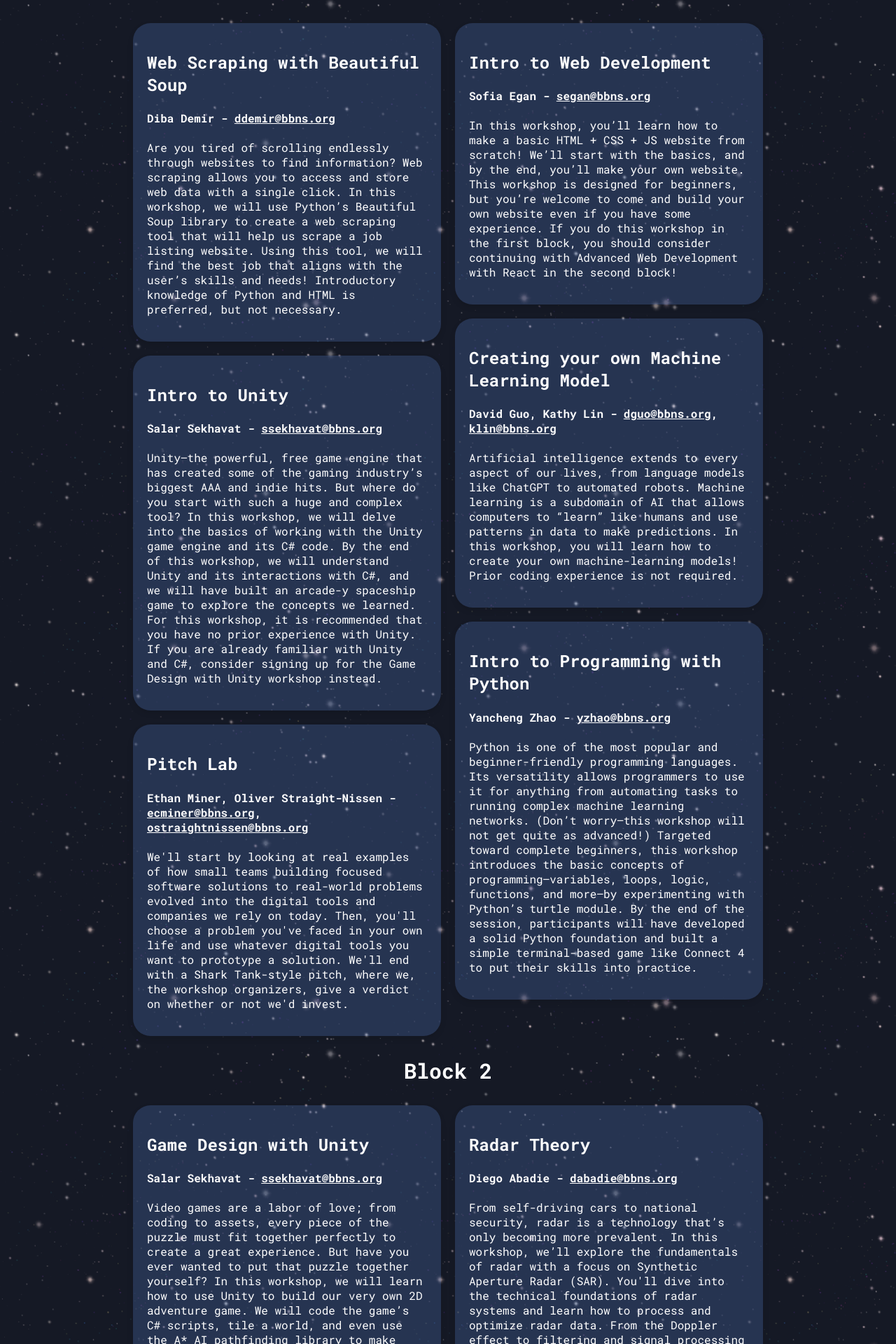
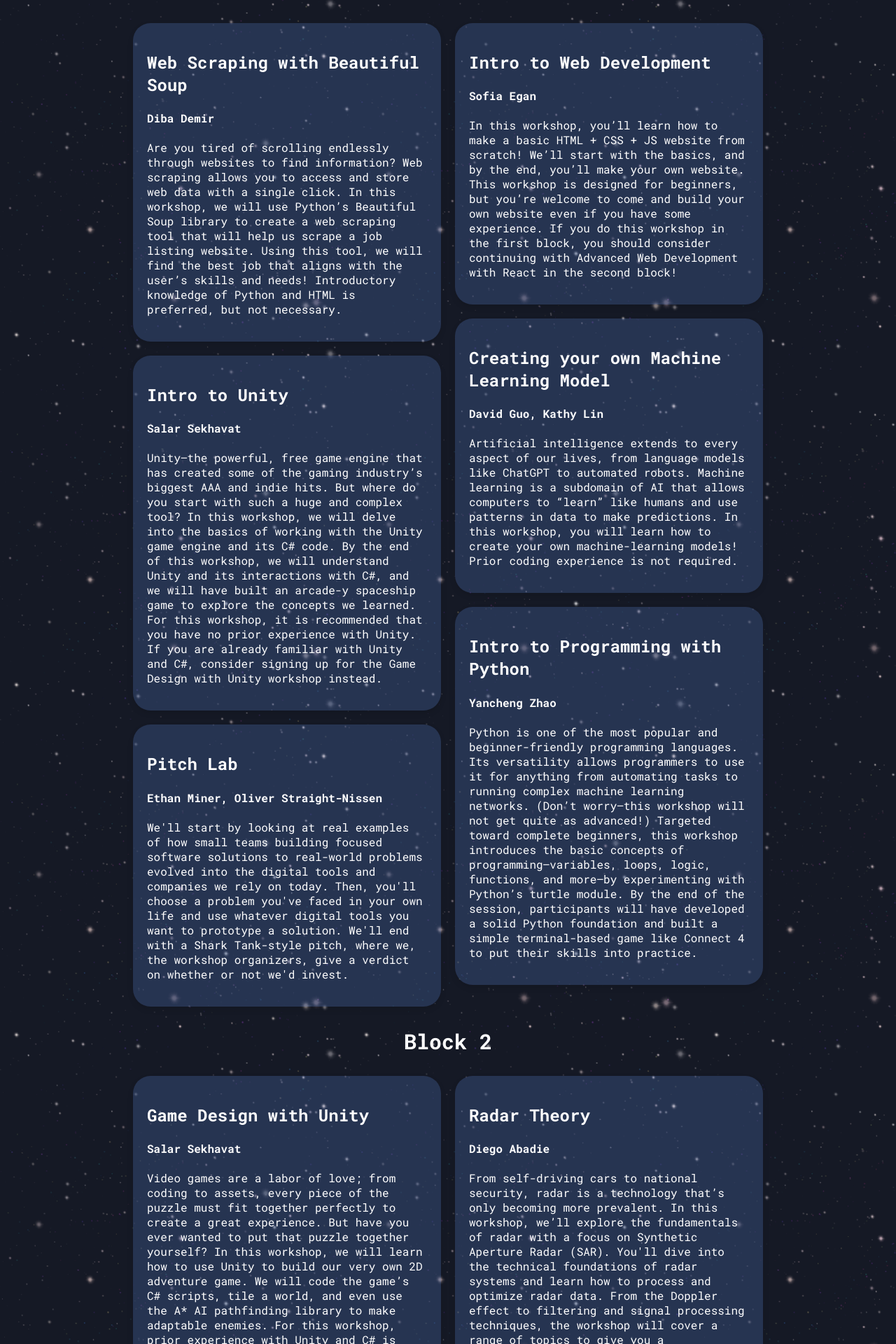
Before and after one commit to EerierGosling/HacKnight, a Next.js app: page / in a window 1280 px wide. Shown: the part 3400-5320 px from the top of the page at 70% size. Built offline with nearby package versions, Linux system fonts and the light colour scheme.

Commit message:
remove emails

```diff
--- a/components/Workshops.js
+++ b/components/Workshops.js
@@ -39,13 +39,14 @@
   return (
     <div className={styles["workshop"]}>
       <h2>{workshop.title}</h2>
-      <h4>{workshop.leader} -{" "}
+      <h4>{workshop.leader}
+        {/* -{" "}
         {workshop.emails.map((email, index) => (
           <React.Fragment key={email}>
             {index > 0 && ', '}
             <a href={`mailto:${email}`} style={{ color: "white", textDecoration: "underline" }}>{email}</a>
           </React.Fragment>
-        ))}
+        ))} */}
       </h4>
       <p>{workshop.description}</p>
     </div>
--- a/data/Workshops.json
+++ b/data/Workshops.json
@@ -2,102 +2,66 @@
     {
         "title": "Web Scraping with Beautiful Soup",
         "leader": "Diba Demir",
-        "emails": [
-            "ddemir@bbns.org"
-        ],
         "description": "Are you tired of scrolling endlessly through websites to find information? Web scraping allows you to access and store web data with a single click. In this workshop, we will use Python’s Beautiful Soup library to create a web scraping tool that will help us scrape a job listing website. Using this tool, we will find the best job that aligns with the user’s skills and needs! Introductory knowledge of Python and HTML is preferred, but not necessary.",
         "block": 1
     },
     {
         "title": "Intro to Unity",
         "leader": "Salar Sekhavat",
-        "emails": [
-            "ssekhavat@bbns.org"
-        ],
         "description": "Unity—the powerful, free game engine that has created some of the gaming industry’s biggest AAA and indie hits. But where do you start with such a huge and complex tool? In this workshop, we will delve into the basics of working with the Unity game engine and its C# code. By the end of this workshop, we will understand Unity and its interactions with C#, and we will have built an arcade-y spaceship game to explore the concepts we learned. For this workshop, it is recommended that you have no prior experience with Unity. If you are already familiar with Unity and C#, consider signing up for the Game Design with Unity workshop instead.",
         "block": 1
     },
     {
         "title": "Pitch Lab",
         "leader": "Ethan Miner, Oliver Straight-Nissen",
-        "emails": [
-            "ecminer@bbns.org",
-            "ostraightnissen@bbns.org"
-        ],
         "description": "We'll start by looking at real examples of how small teams building focused software solutions to real-world problems evolved into the digital tools and companies we rely on today. Then, you'll choose a problem you've faced in your own life and use whatever digital tools you want to prototype a solution. We'll end with a Shark Tank-style pitch, where we, the workshop organizers, give a verdict on whether or not we'd invest.",
         "block": 1
     },
     {
         "title": "Intro to Web Development",
         "leader": "Sofia Egan",
-        "emails": [
-            "segan@bbns.org"
-        ],
         "description": "In this workshop, you’ll learn how to make a basic HTML + CSS + JS website from scratch! We’ll start with the basics, and by the end, you’ll make your own website. This workshop is designed for beginners, but you’re welcome to come and build your own website even if you have some experience. If you do this workshop in the first block, you should consider continuing with Advanced Web Development with React in the second block!",
         "block": 1
     },
     {
         "title": "Creating your own Machine Learning Model",
         "leader": "David Guo, Kathy Lin",
-        "emails": [
-            "dguo@bbns.org",
-            "klin@bbns.org"
-        ],
         "description": "Artificial intelligence extends to every aspect of our lives, from language models like ChatGPT to automated robots. Machine learning is a subdomain of AI that allows computers to “learn” like humans and use patterns in data to make predictions. In this workshop, you will learn how to create your own machine-learning models! Prior coding experience is not required.",
         "block": 1
     },
     {
         "title": "Intro to Programming with Python",
         "leader": "Yancheng Zhao",
-        "emails": [
-            "yzhao@bbns.org"
-        ],
         "description": "Python is one of the most popular and beginner-friendly programming languages. Its versatility allows programmers to use it for anything from automating tasks to running complex machine learning networks. (Don’t worry—this workshop will not get quite as advanced!) Targeted toward complete beginners, this workshop introduces the basic concepts of programming—variables, loops, logic, functions, and more—by experimenting with Python’s turtle module. By the end of the session, participants will have developed a solid Python foundation and built a simple terminal-based game like Connect 4 to put their skills into practice.",
         "block": 1
     },
     {
         "title": "Game Design with Unity",
         "leader": "Salar Sekhavat",
-        "emails": [
-            "ssekhavat@bbns.org"
-        ],
         "description": "Video games are a labor of love; from coding to assets, every piece of the puzzle must fit together perfectly to create a great experience. But have you ever wanted to put that puzzle together yourself? In this workshop, we will learn how to use Unity to build our very own 2D adventure game. We will code the game’s C# scripts, tile a world, and even use the A* AI pathfinding library to make adaptable enemies. For this workshop, prior experience with Unity and C# is required. If you are not familiar with the basics of Unity and C#, consider signing up for the Intro to Unity workshop in the first block and this workshop in the second.",
         "block": 2
     },
     {
         "title": "Programming with Scratch",
         "leader": "Fitzie Hung, Carl Chen",
-        "emails": [
-            "fhung@bbns.org",
-            "cchen@bbns.org"
-        ],
         "description": "Dive into everyone’s favorite beginner-friendly programming tool, Scratch, and learn the fundamentals through game creation. We will start with the basics and gradually build up to designing a more complex and polished game, maybe even a childhood classic. Prior coding experience is not required.",
         "block": 2
     },
     {
         "title": "Advanced Web Development with React",
         "leader": "Sofia Egan",
-        "emails": [
-            "segan@bbns.org"
-        ],
         "description": "Learn how to make a website with React, one of the most popular front-end libraries! This workshop is designed for people who have experience with web development already. We’ll be using Next.js with JavaScript or TypeScript, whichever you prefer. If you’ve never done web development, consider signing up for Intro to Web Development in the first block and this workshop in the second!",
         "block": 2
     },
     {
         "title": "Radar Theory",
         "leader": "Diego Abadie",
-        "emails": [
-            "dabadie@bbns.org"
-        ],
         "description": "From self-driving cars to national security, radar is a technology that’s only becoming more prevalent. In this workshop, we’ll explore the fundamentals of radar with a focus on Synthetic Aperture Radar (SAR). You'll dive into the technical foundations of radar systems and learn how to process and optimize radar data. From the Doppler effect to filtering and signal processing techniques, the workshop will cover a range of topics to give you a comprehensive understanding of how radar works. Whether you're interested in aerospace, autonomous vehicles, or simply want to learn more about transformative technology, this session will give you a solid understanding of radar and its real-world applications.",
         "block": 2
     },
     {
         "title": "Object-Oriented Programming with Python",
         "leader": "Yancheng Zhao",
-        "emails": [
-            "yzhao@bbns.org"
-        ],
         "description": "While knowing how to write code is one thing, it’s another to take full advantage of all the language has to offer. Continuing from Intro to Programming with Python, this workshop introduces Object-Oriented Programming. Participants will use classes and objects and learn basic OOP principles like encapsulation and inheritance. This workshop also introduces graphical user interfaces through Python’s tkinter module, a beginner-friendly library for developing applications. By the end of the session, participants will have learned about object-oriented programming and built a grid-based game like Minesweeper with a GUI.",
         "block": 2
     }
```
